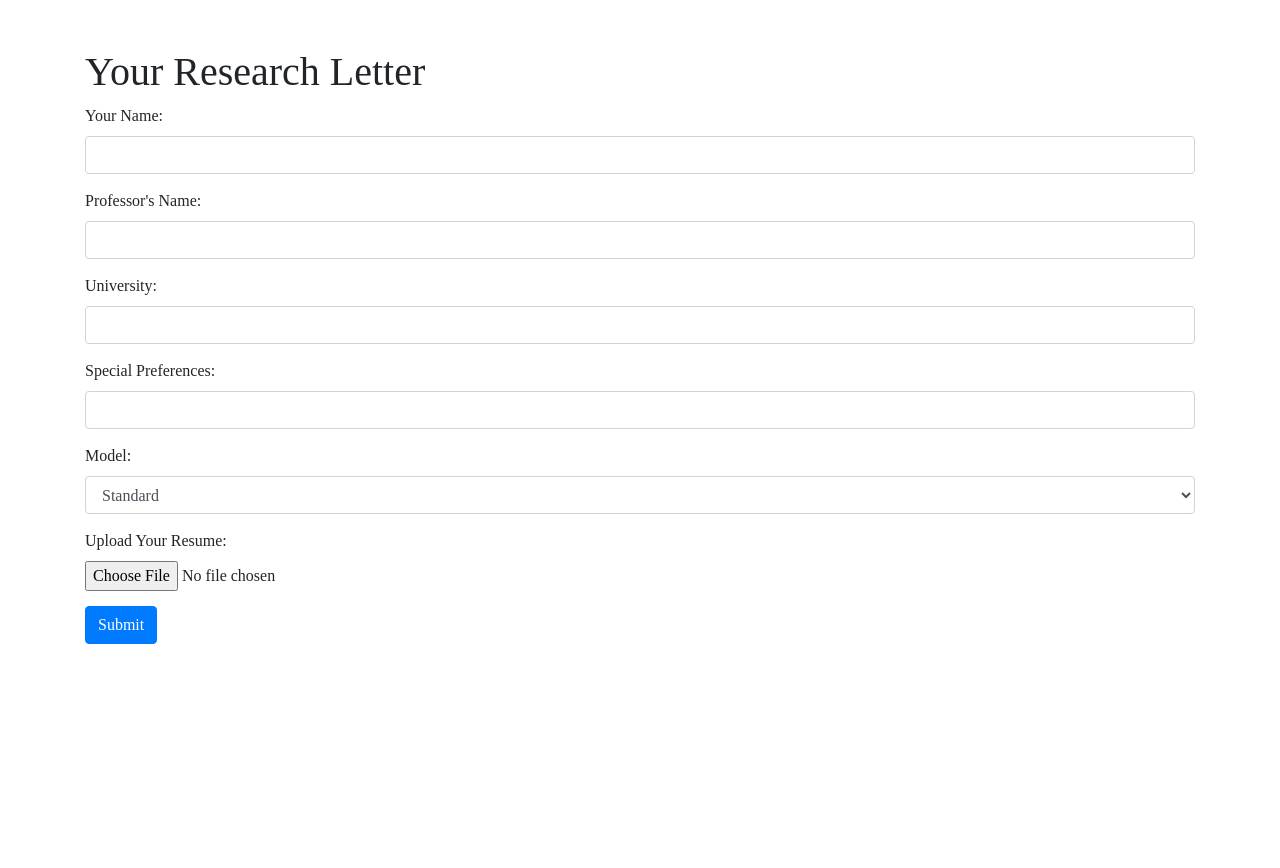
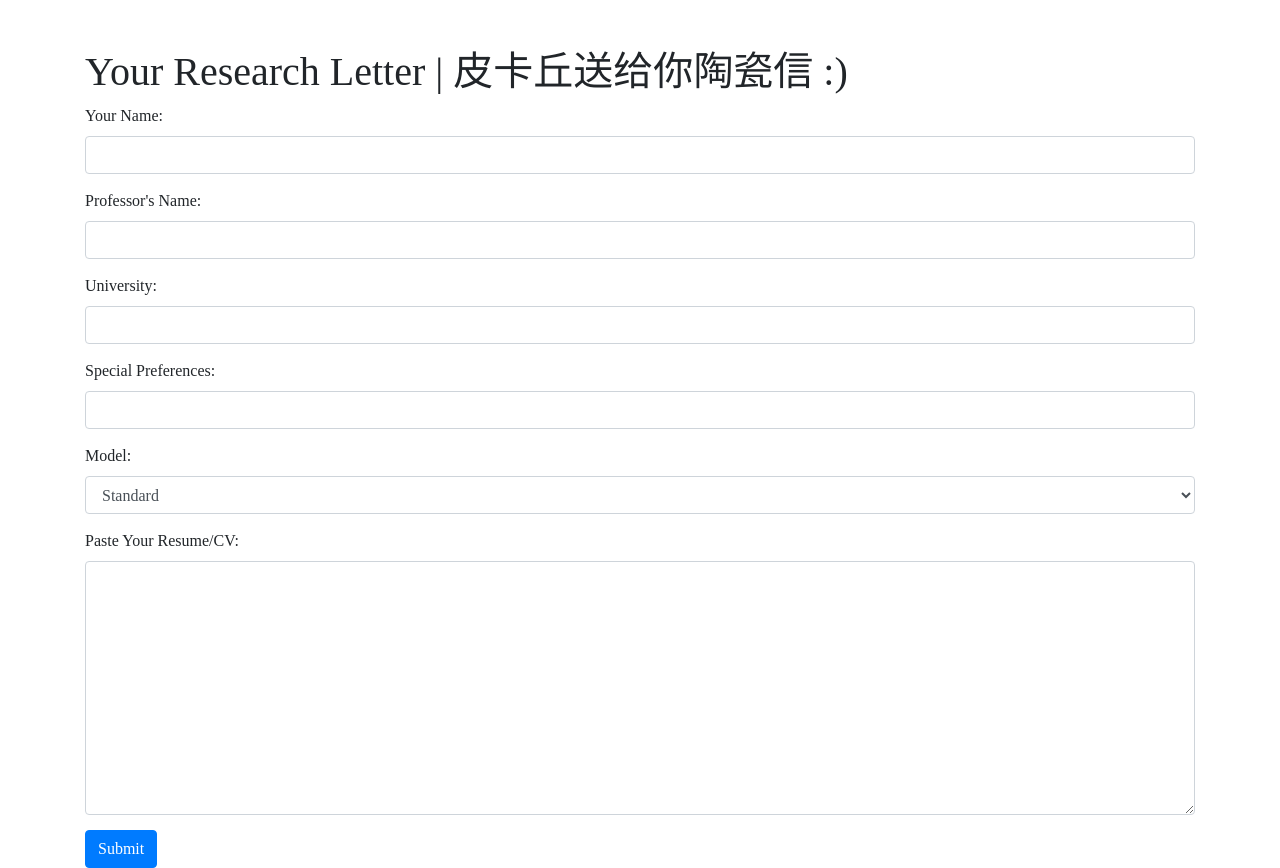
Before and after one commit to towards-agi/Research-Letter-Agent, a Flask app: page /research_interest_advanced in a window 1280 px wide. Before the commit the page ends 644 px from the top, so only its background shows below. Run offline with Flask 3, Linux system fonts and the light colour scheme; some libraries are stand-ins or nearby versions.

Commit message:
Update research_interest_advanced.html

```diff
--- a/templates/research_interest_advanced.html
+++ b/templates/research_interest_advanced.html
@@ -25,8 +25,12 @@
 <body>
 
 <div class="container mt-5">
-    <h1>Your Research Letter</h1>
-    <form action="/research_interest_advanced" method="POST" enctype="multipart/form-data">
+    <h1>Your Research Letter | 皮卡丘送给你陶瓷信 :) </h1>
+    <div id="loading" style="display:none;">
+    <h2>Loading...</h2>
+    <img src="https://upload.wikimedia.org/wikipedia/en/a/a6/Pok%C3%A9mon_Pikachu_art.png" alt="Cute Pikachu">
+    </div>
+    <form action="/research_interest_advanced" method="POST">
         <div class="form-group">
             <label for="name">Your Name:</label>
             <input type="text" id="name" name="name" class="form-control" required>
@@ -50,14 +54,14 @@
         <div class="form-group">
             <label for="model">Model:</label>
             <select name="model" id="model" class="form-control" required>
-                <option value="gpt-3.5-turbo">Standard</option>
-                <option value="gpt-4">Premium</option>
+                <option value="gpt-4o-mini">Standard</option>
+                <option value="gpt-4o">Premium</option>
             </select>
         </div>
 
         <div class="form-group">
-            <label for="resume">Upload Your Resume:</label>
-            <input type="file" id="resume" name="resume" class="form-control-file" accept=".txt,.pdf,.docx" required>
+            <label for="resume">Paste Your Resume/CV:</label>
+            <textarea id="resume" name="resume" class="form-control" rows="10" required></textarea>
         </div>
 
         <button type="submit" class="btn btn-primary">Submit</button>
```
